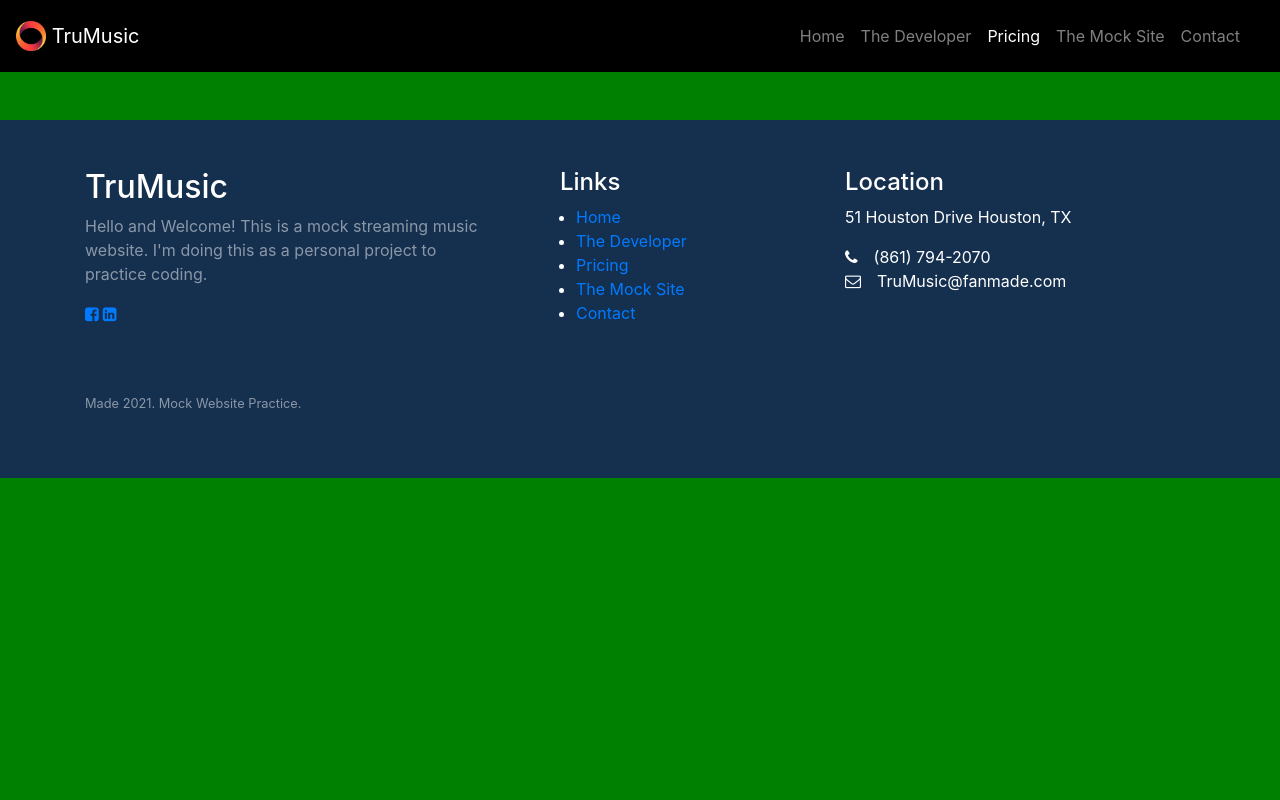
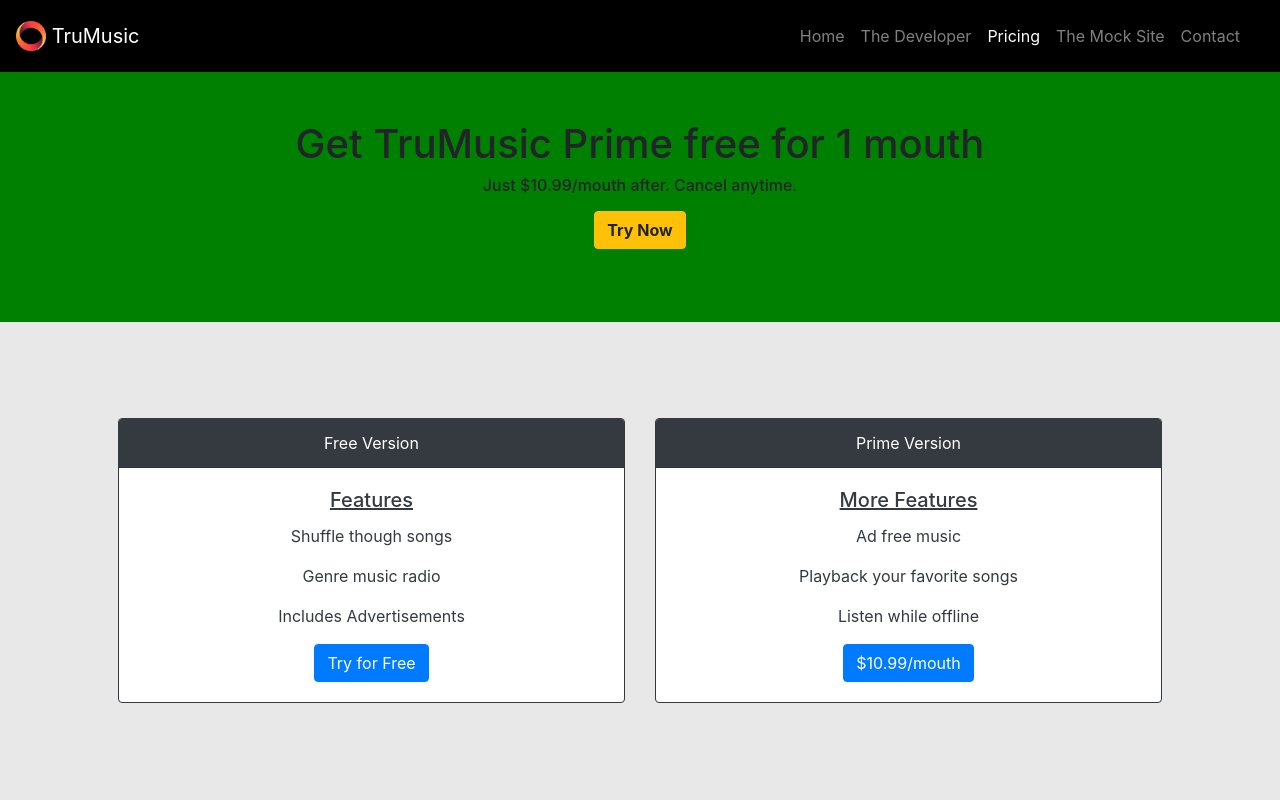
Before and after one commit to JaredTSiegel/Music-Project, a website: page pricing.html in a window 1280 px wide. Shown: the top 800 px of the page. Drawn offline with nearby package versions, Linux system fonts and the light colour scheme.

Commit message:
Tenth commit

```diff
--- a/css/styles.css
+++ b/css/styles.css
@@ -16,7 +16,7 @@ nav {
 }
 
 #aboutpage1 {
-    background: blueviolet;
+    background: rgb(191, 143, 236);
 }
 
 .footer {
@@ -25,5 +25,10 @@ nav {
 }
 
 #pricingpage {
-    background: green;
+    background: rgb(233, 232, 232);
 }
+
+.mysection {
+    background-color: green;
+    height: 250px;
+}
--- a/pricing.html
+++ b/pricing.html
@@ -40,6 +40,42 @@
         </nav>
      </header>
 
+     <section class="mysection text-center pt-5 p-5">
+        <h1>Get TruMusic Prime free for 1 mouth</h1>
+        <h6>Just $10.99/mouth after. Cancel anytime.</h6>
+        <p></p>
+        <button type="button" class="btn btn-warning font-weight-bold">Try Now</button>
+     </section>
+
+
+    <div class="container mt-5 p-5">
+      <div class="row">
+        <div class="col-sm-6">
+          <div class="card border-dark mb-3 text-center">
+            <div class="card-header bg-dark text-white">Free Version</div>
+            <div class="card-body text-dark">
+              <h5 class="card-title"><u>Features</u></h5>
+              <p class="card-text">Shuffle though songs</p>
+              <p class="card-text">Genre music radio</p>
+              <p class="card-text">Includes Advertisements</p>
+              <a href="#" class="btn btn-primary">Try for Free</a>
+            </div>
+          </div>
+        </div>
+        <div class="col-sm-6">
+          <div class="card border-dark mb-3 text-center">
+            <div class="card-header bg-dark text-white">Prime Version</div>
+            <div class="card-body text-dark">
+              <h5 class="card-title"><u>More Features</u></h5>
+              <p class="card-text">Ad free music</p>
+              <p class="card-text">Playback your favorite songs</p>
+              <p class="card-text">Listen while offline</p>
+              <a href="#" class="btn btn-primary">$10.99/mouth</a>
+            </div>
+          </div>
+        </div>
+      </div>
+    </div>
 
 
 
@@ -50,10 +86,7 @@
 
 
 
-
-
-
-     <div class="mt-5 pt-5 pb-5 footer">
+      <div class="mt-5 pt-5 pb-5 footer">
         <div class="container">
           <div class="row">
             <div class="col-lg-5 col-xs-12 about-company">
```
Also changed, not shown: sandbox.html (+93 -0 lines), img/music image.jpg (added).
